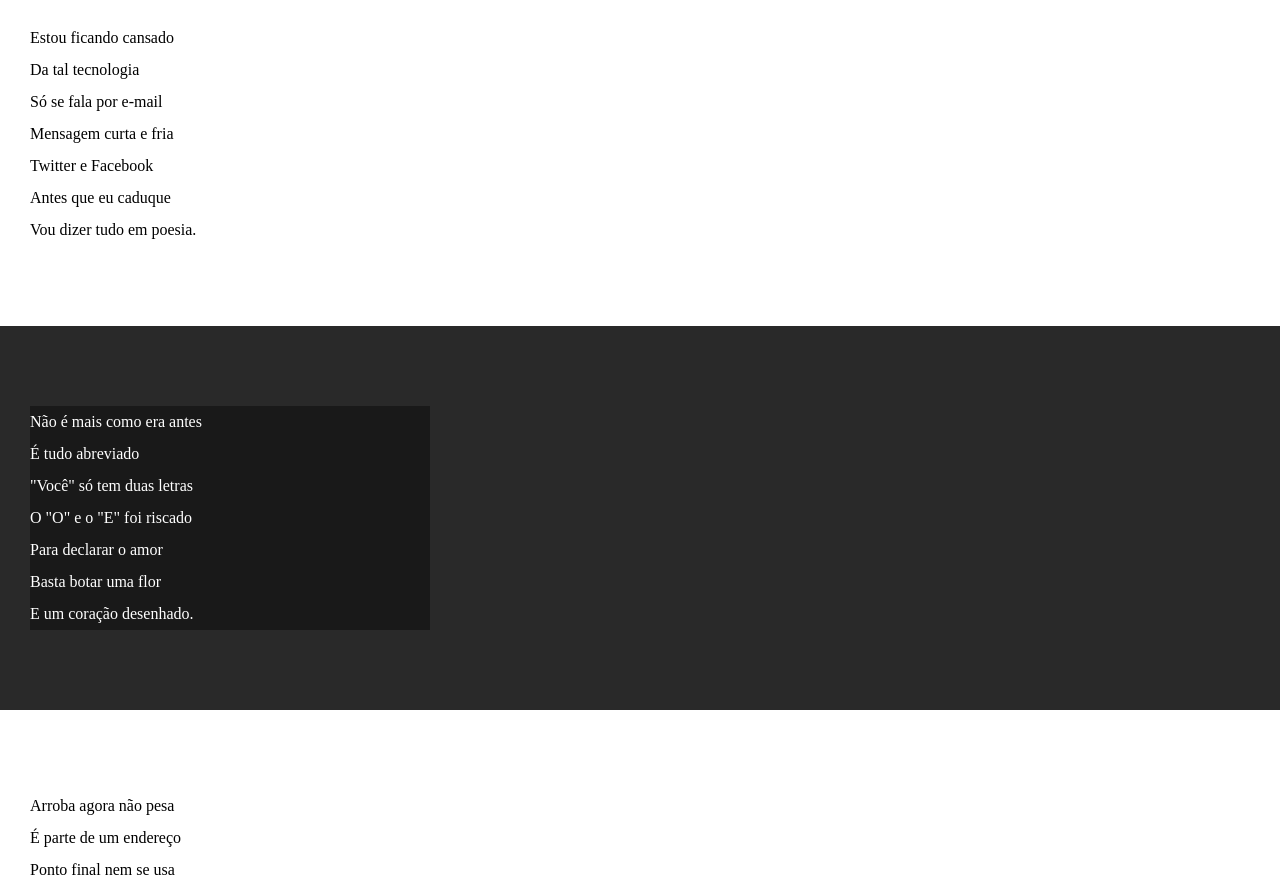
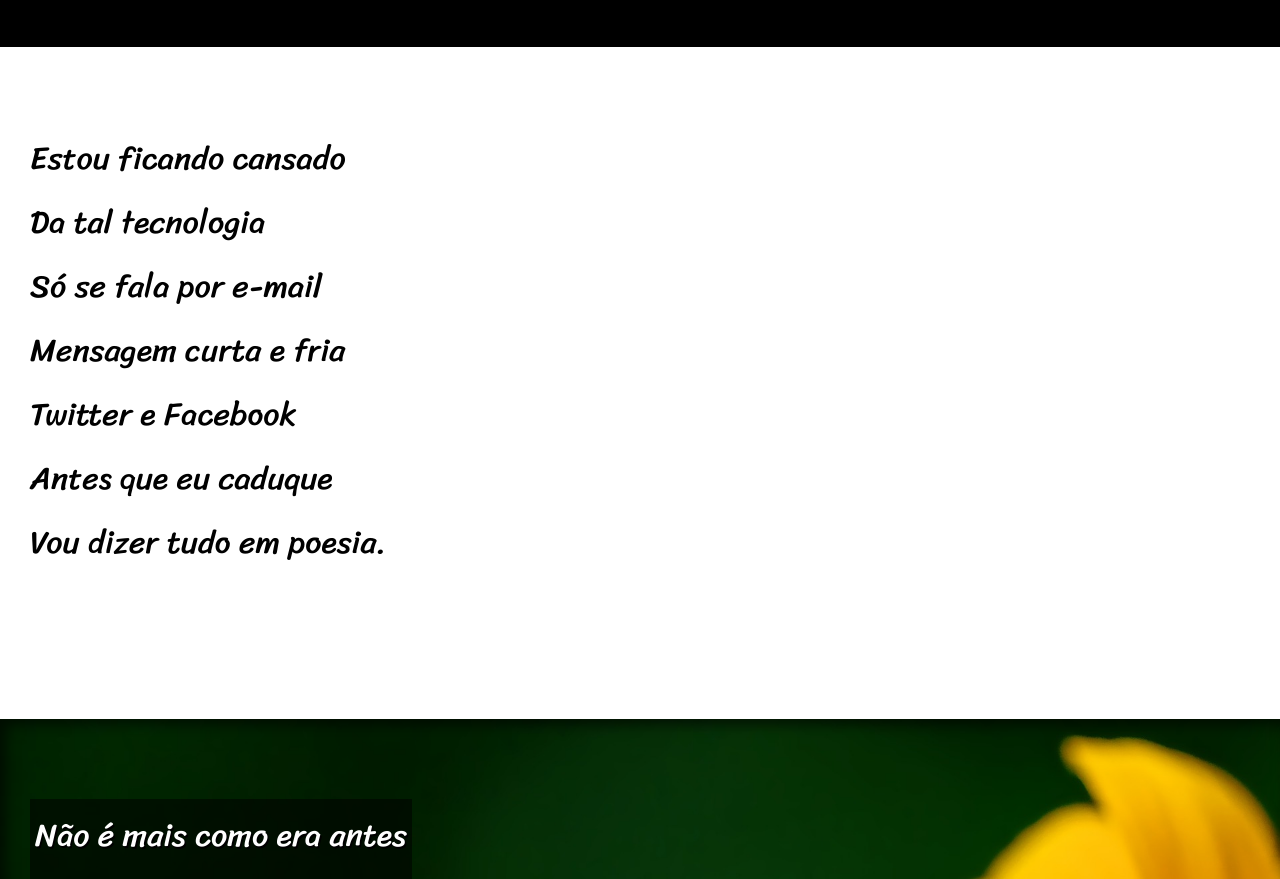
Before and after one commit to Brogson/HTML-CSS, a plain HTML site: page desafios/d012/index.html in a window 1280 px wide. Shown: the part 213-1092 px from the top of the page. Drawn offline with Linux system fonts and the light colour scheme.

Commit message:
finalização do projeto cordel

```diff
--- a/desafios/d012/index.html
+++ b/desafios/d012/index.html
@@ -22,7 +22,7 @@
             Vou dizer tudo em poesia.
         </p>
     </section>
-    <section class="imagem">
+    <section class="imagem" id="img01">
         <p>
             Não é mais como era antes <br>
             É tudo abreviado <br>
@@ -54,7 +54,7 @@
             Decifre esse rabisco.
         </p>
     </section>
-    <section class="imagem">
+    <section class="imagem" id="img02">
         <p>
             Tenho saudade das cartas <br>
             Escritas com a própria mão <br>
--- a/desafios/d012/style.css
+++ b/desafios/d012/style.css
@@ -1,4 +1,12 @@
 @charset "UTF-8";
+
+@import url('https://fonts.googleapis.com/css2?family=Passion+One&family=Sriracha&display=swap');
+
+:root{
+    --fonte1: Verdana, Geneva, Tahoma, Sans-serif;
+    --fonte2: 'Passion One', cursive;
+    --fonte3: 'Sriracha', cursive;
+}
 
 *{
     margin: 0px;
@@ -6,6 +14,7 @@
 }
 
 html, body{
+    font-family: var(--fonte1);
     min-height: 100vh;
     background-color: darkgray;
 }
@@ -17,6 +26,8 @@ header{
 }
 
 header > h1{
+    font-family: var(--fonte2);
+    font-size: 10vw;
     padding-top: 50px;
     font-variant: small-caps;
 }
@@ -36,10 +47,16 @@ header a:hover, footer a:hover{
 }
 
 section{
+    font-family: var(--fonte3);
+    font-size: 4vh;
     padding-top: 10vh;
     padding-bottom: 10vh;
     line-height: 2em;
     padding-left: 30px;
+}
+
+section > p{
+    padding-bottom: 2em;
 }
 
 section.normal{
@@ -50,10 +67,24 @@ section.normal{
 section.imagem{
     background-color: rgb(41, 41, 41);
     color: white;
+    box-shadow: inset 6px 6px 13px 0px rgba(0, 0, 0, 0.596);
+    background-size: cover;
+    background-attachment: fixed;
 }
 section.imagem > p{
-    width: 400px;
-   background-color: rgba(0, 0, 0, 0.39);
+    display: inline-block;
+    padding: 5px;
+    background-color: rgba(0, 0, 0, 0.534);
+    text-shadow: 1.5px 1.5px 0px black;
+}
+
+section#img01{
+    background-image: url(imagens/background001.jpg);
+    background-position: right center;
+}
+
+section#img02{
+    background-image: url(imagens/background002.jpg);
 }
 
 footer{
```
